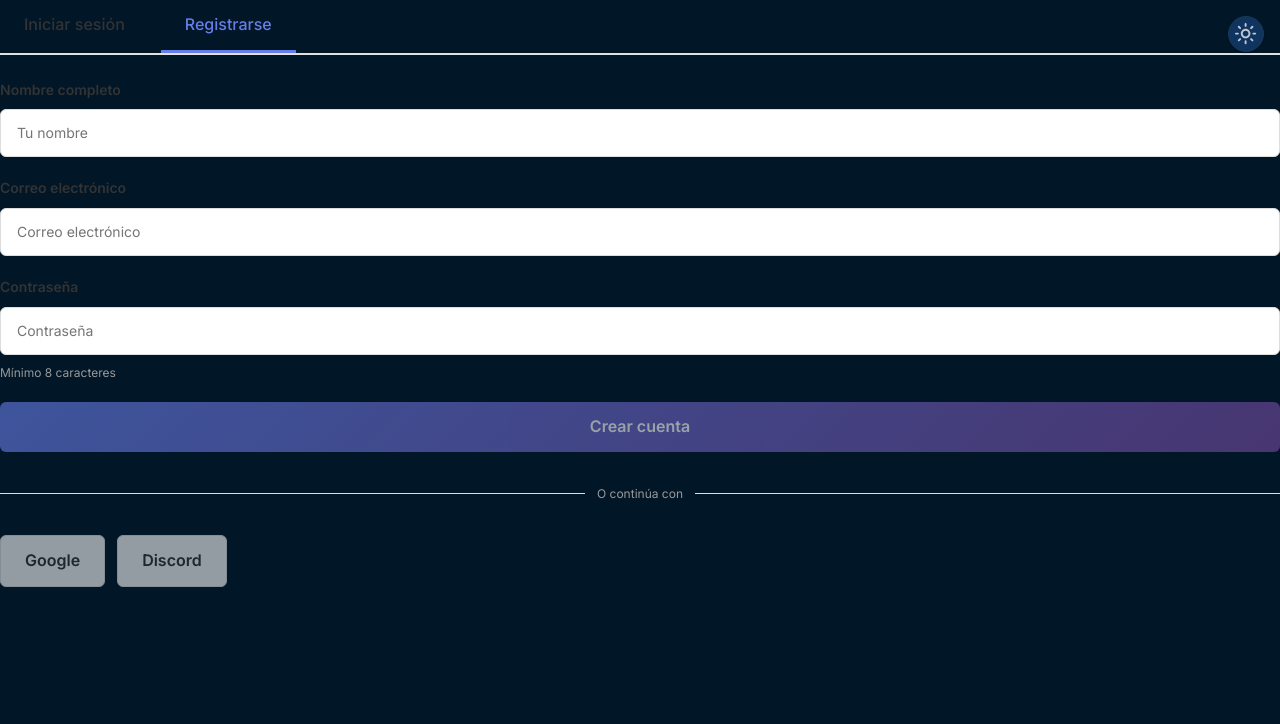
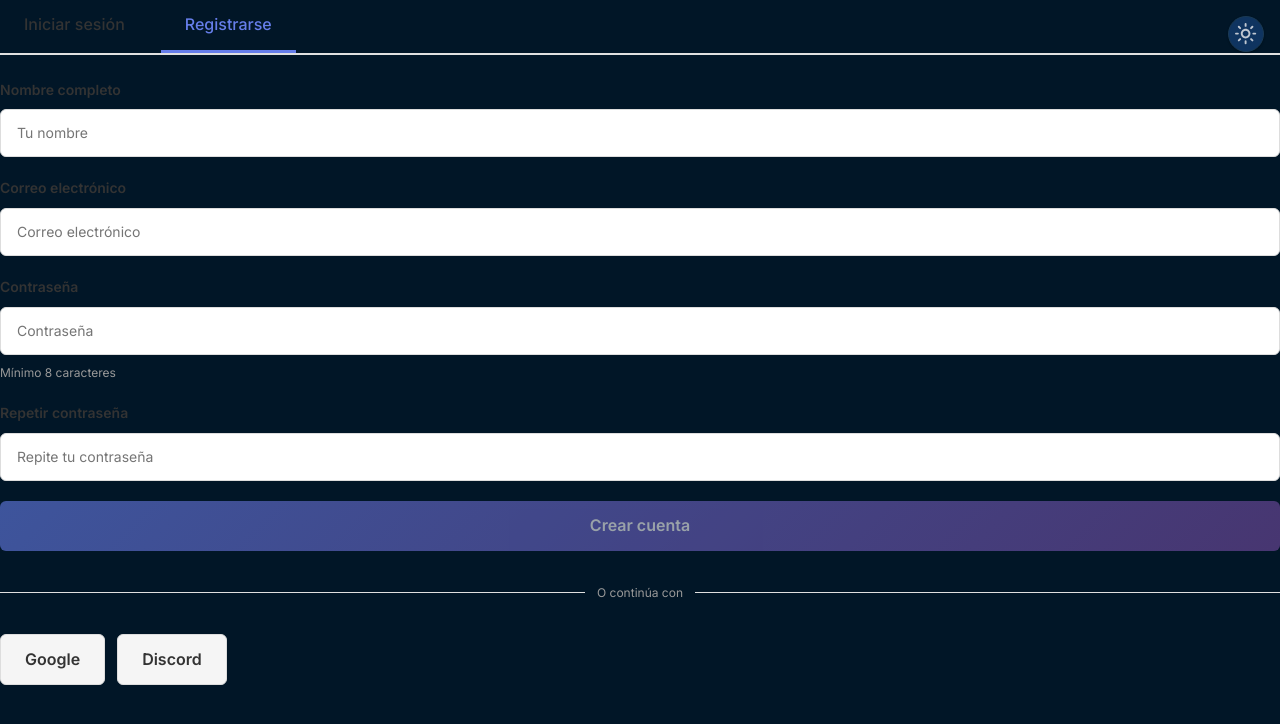
Before and after one commit to TFG-Avellaneda-25-26/parallax-sports-angular, an Angular app: page /login in a window 1280 px wide. Both pictures are taken after a click on the button "Registrarse". Shown: the top 724 px of the page. Built offline with nearby package versions, Linux system fonts and the light colour scheme.

Commit message:
Peque cambios
Se ha añadido un campo extra para repetir la contraseña y se ha añadido la funcionalidad a los botones de login con google y discord

```diff
--- a/src/features/auth/ui/base-form-inputs/auth-form.component.html
+++ b/src/features/auth/ui/base-form-inputs/auth-form.component.html
@@ -96,12 +96,34 @@
       }
     </div>
 
+    <!-- Campo Repetir Contraseña (Solo para registro) -->
+    @if (currentMode() === 'register') {
+      <div class="form-group">
+        <label for="confirmPassword" class="label">Repetir contraseña</label>
+        <input
+          id="confirmPassword"
+          type="password"
+          placeholder="Repite tu contraseña"
+          class="input"
+          [class.input--error]="passwordMismatchError() !== null && formData().confirmPassword !== ''"
+          [(ngModel)]="formData().confirmPassword"
+          (blur)="onConfirmPasswordBlur()"
+          autocomplete="off"
+        />
+        @if (passwordMismatchError()) {
+          <div class="error-messages">
+            <span class="error-message">{{ passwordMismatchError() }}</span>
+          </div>
+        }
+      </div>
+    }
+
     <!-- Botón Submit -->
     <button
       type="button"
       class="btn btn--primary"
       (click)="onSubmit()"
-      [disabled]="!authForm.email().valid() || !authForm.password().valid() || (currentMode() === 'register' && !authForm.displayName().valid()) || isLoading()"
+      [disabled]="!authForm.email().valid() || !authForm.password().valid() || (currentMode() === 'register' && (!authForm.displayName().valid() || formData().password !== formData().confirmPassword)) || isLoading()"
     >
       @if (isLoading()) {
         <span class="btn__spinner"></span>
@@ -119,10 +141,10 @@
 
   <!-- Social Buttons -->
   <div class="social-buttons">
-    <button type="button" class="btn btn--social btn--google" disabled>
+    <button type="button" class="btn btn--social btn--google" (click)="loginWithOAuth('google')">
       <span>Google</span>
     </button>
-    <button type="button" class="btn btn--social btn--discord" disabled>
+    <button type="button" class="btn btn--social btn--discord" (click)="loginWithOAuth('discord')">
       <span>Discord</span>
     </button>
   </div>
--- a/src/features/auth/ui/base-form-inputs/auth-form.component.ts
+++ b/src/features/auth/ui/base-form-inputs/auth-form.component.ts
@@ -1,5 +1,6 @@
 import { Component, inject, signal, ChangeDetectionStrategy } from '@angular/core';
 import { CommonModule } from '@angular/common';
+import { FormsModule } from '@angular/forms';
 import { Router } from '@angular/router';
 import { form, FormField, email, required, minLength } from '@angular/forms/signals';
 import { AuthService } from '../../api/auth.service';
@@ -10,12 +11,13 @@ interface AuthFormData {
   displayName: string;
   email: string;
   password: string;
+  confirmPassword: string;
 }
 
 @Component({
   selector: 'app-auth-form',
   standalone: true,
-  imports: [CommonModule, FormField],
+  imports: [CommonModule, FormsModule, FormField],
   templateUrl: './auth-form.component.html',
   styleUrl: './auth-form.component.css',
   changeDetection: ChangeDetectionStrategy.OnPush,
@@ -27,6 +29,7 @@ export class AuthFormComponent {
 
   isLoading = signal(false);
   errorMessage = signal<string | null>(null);
+  passwordMismatchError = signal<string | null>(null);
 
   // Modo actual: login o register
   currentMode = this.store.currentFormMode;
@@ -35,6 +38,7 @@ export class AuthFormComponent {
     displayName: '',
     email: '',
     password: '',
+    confirmPassword: '',
   });
 
   authForm = form(this.formData, (schemaPath) => {
@@ -97,10 +101,31 @@ export class AuthFormComponent {
     });
   }
 
+  onConfirmPasswordBlur(): void {
+    const password = this.formData().password;
+    const confirmPassword = this.formData().confirmPassword;
+
+    if (confirmPassword && password !== confirmPassword) {
+      this.passwordMismatchError.set('Las contraseñas no coinciden');
+    } else {
+      this.passwordMismatchError.set(null);
+    }
+  }
+
+  loginWithOAuth(provider: 'google' | 'discord'): void {
+    window.location.href = `http://localhost:8080/oauth2/authorization/${provider}`;
+  }
+
   private submitRegister(): void {
     if (!this.authForm.displayName().valid() ||
         !this.authForm.email().valid() ||
         !this.authForm.password().valid()) {
+      return;
+    }
+
+    // Validar que las contraseñas coincidan
+    if (this.formData().password !== this.formData().confirmPassword) {
+      this.passwordMismatchError.set('Las contraseñas no coinciden');
       return;
     }
 
```
